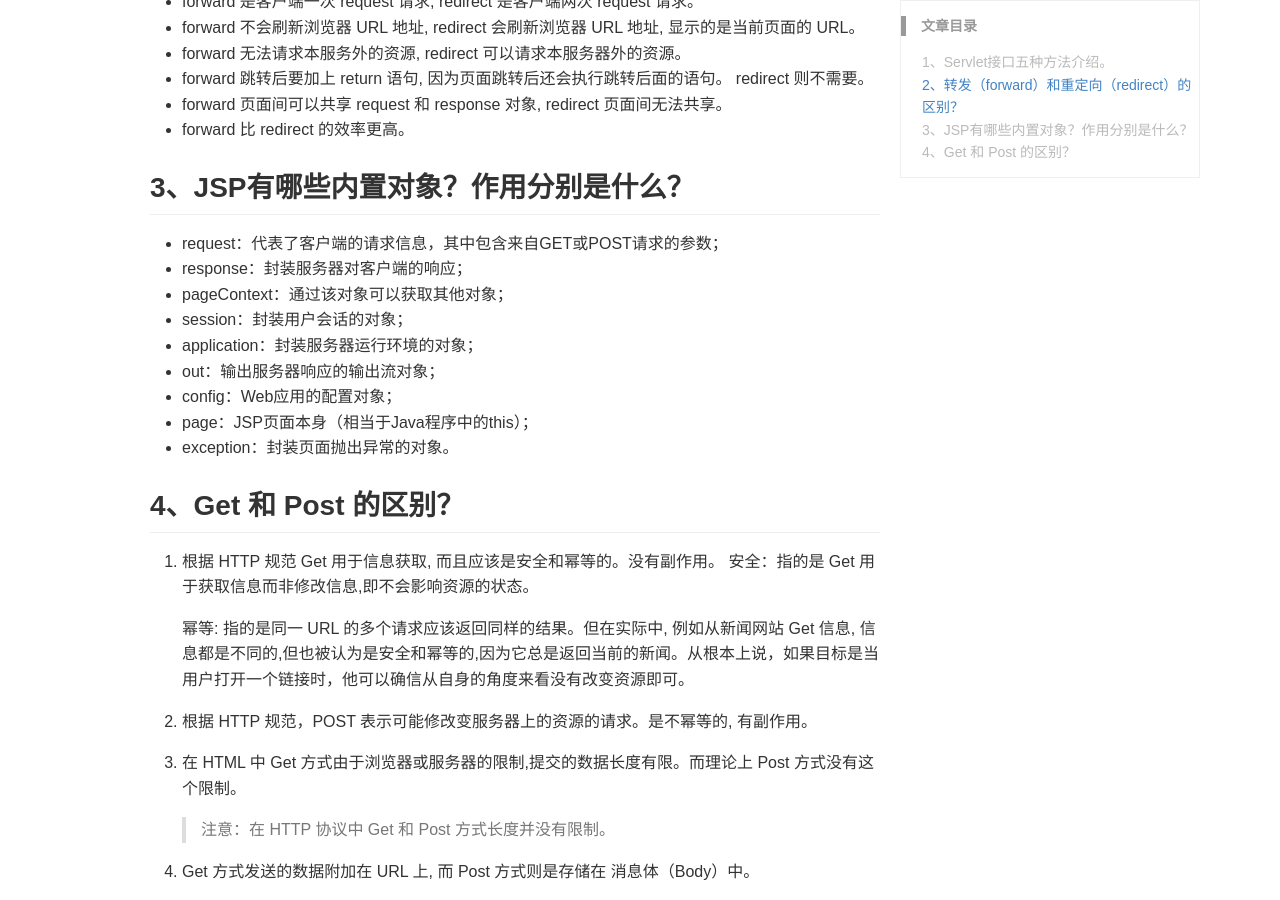
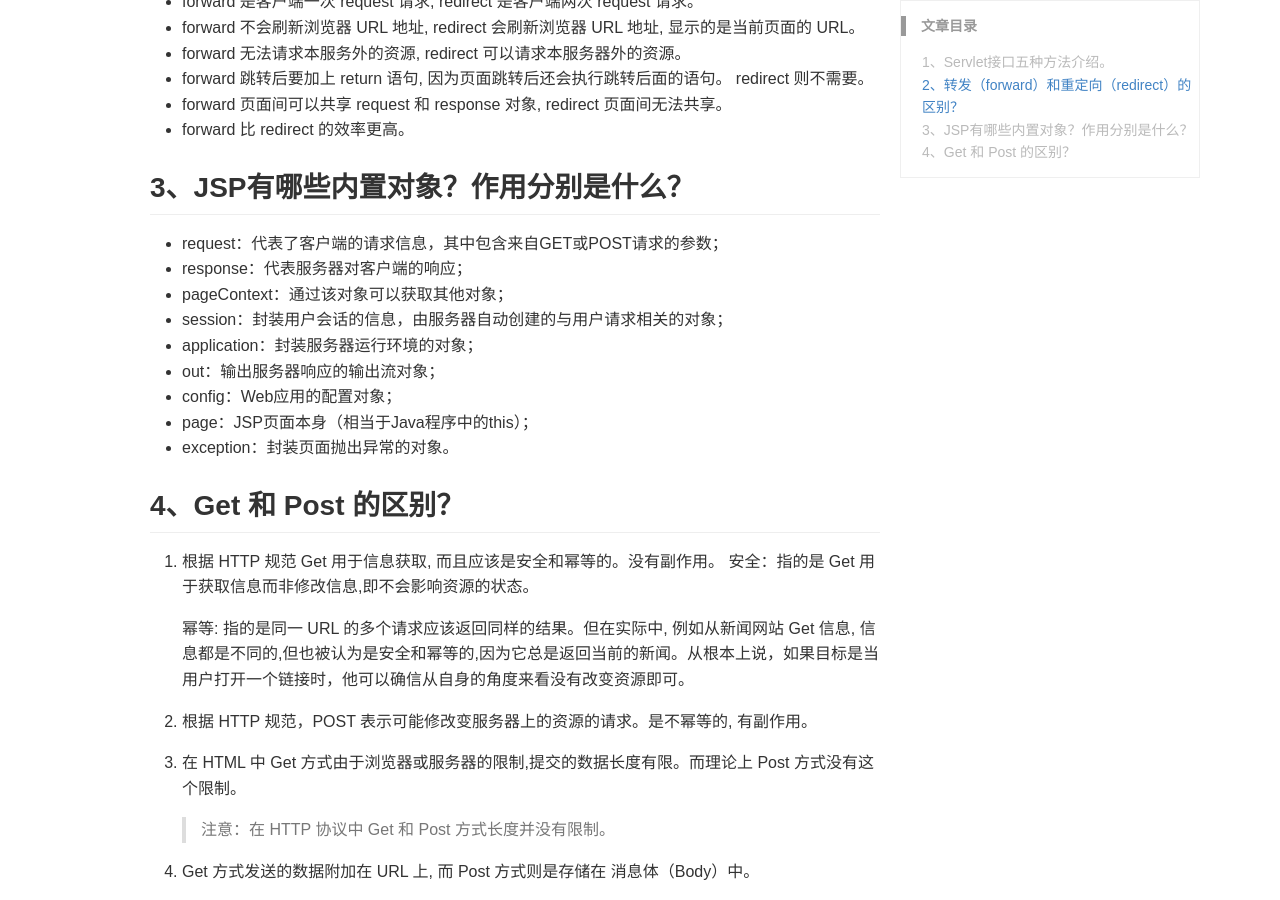
Before and after one commit to DoctorDeng/DoctorDeng.github.io, a Jekyll site: the page built from _posts/2016-09-12-java-面试.md, in a window 1280 px wide and 900 px high, scrolled down 1318 px. Built offline with Jekyll 4.4.1, drawn with Linux system fonts in a browser that asks for light colours.

Commit message:
modify file

```diff
--- a/_posts/2016-09-12-java-面试.md
+++ b/_posts/2016-09-12-java-面试.md
@@ -40,9 +40,9 @@ keywords: java, 面试
 
 ## 3、JSP有哪些内置对象？作用分别是什么？
 - request：代表了客户端的请求信息，其中包含来自GET或POST请求的参数；
-- response：封装服务器对客户端的响应；
+- response：代表服务器对客户端的响应；
 - pageContext：通过该对象可以获取其他对象；
-- session：封装用户会话的对象；
+- session：封装用户会话的信息，由服务器自动创建的与用户请求相关的对象；
 - application：封装服务器运行环境的对象；
 - out：输出服务器响应的输出流对象；
 - config：Web应用的配置对象；
```
